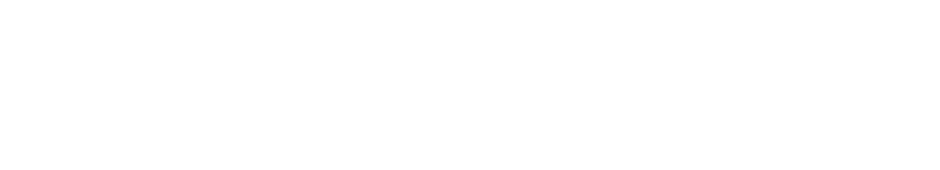
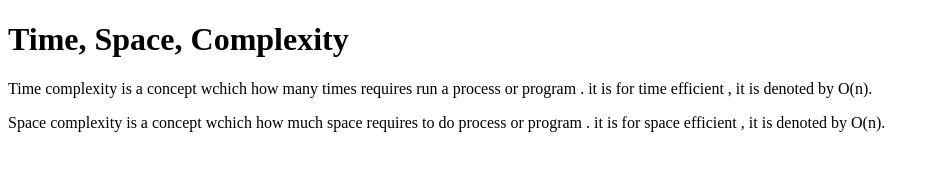
Before and after one commit to acciojob/time-and-space-complexity-MohammedRazaAli-1, a website: page main.html in a window 1280 px wide. Shown: the whole page, without its empty margins (0-940 px from the left). Drawn offline with Linux system fonts and the light colour scheme.

Commit message:
created a submission

```diff
--- a/main.html
+++ b/main.html
@@ -7,6 +7,9 @@
 </head>
 
 <body>
+	<h1>Time, Space, Complexity</h1>
+	<p>Time complexity is a concept wchich how many times requires run a process or program . it is for time efficient , it is denoted by O(n).</p>
+	<p>Space complexity is a concept wchich how much space requires to do process or program . it is for space efficient  , it is denoted by O(n).</p>
 	<!-- the entire body must be written by student -->
     <script type="text/javascript" src="./script.js">
 </script>
```
